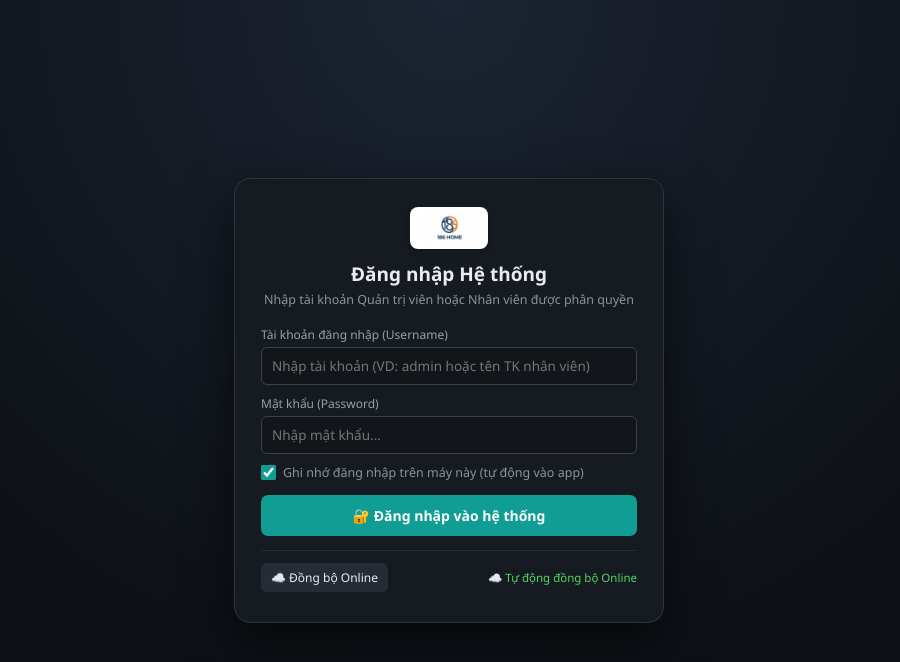
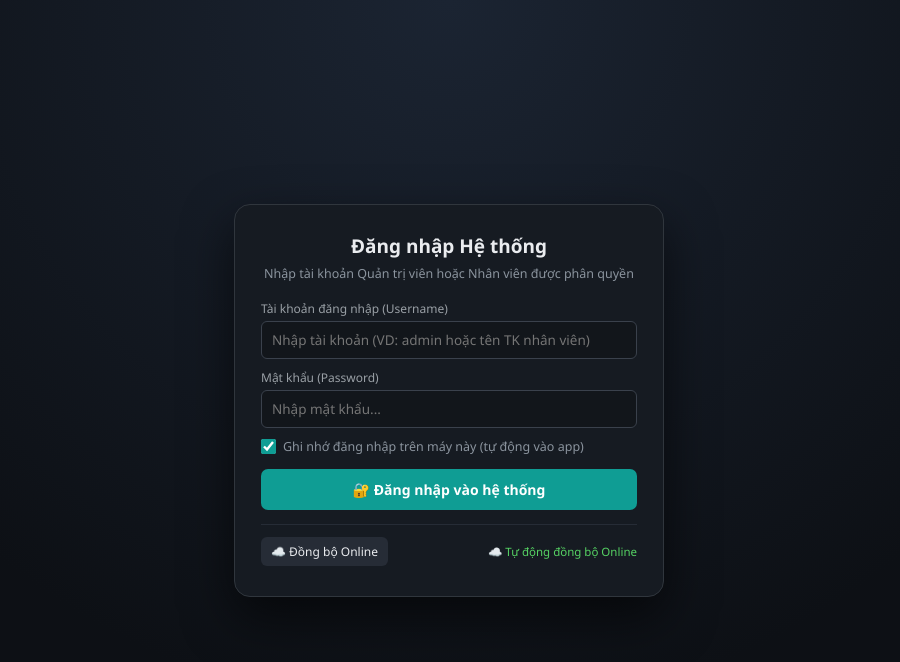
Before and after one commit to nguyentiendung38/QU-N-L-ALL-GIAN-H-NG-TIKTOK, a browser extension: page index.html in a window 1280 px wide. Shown: the whole page, without its empty margins (191-1091 px from the left). Drawn offline with Linux system fonts and the light colour scheme.

Commit message:
release: v2.1.13 - Xoa logo icon o header va man hinh dang nhap

```diff
--- a/index.html
+++ b/index.html
@@ -2,7 +2,7 @@
 <html lang="vi">
 <head>
 <meta charset="utf-8">
-<title>186 HOME - TikTok MultiShop</title>
+<title>TikTok MultiShop</title>
 <link rel="icon" type="image/png" href="icon.png">
 <style>
   :root {
@@ -35,17 +35,8 @@
     border-bottom: 1px solid var(--line);
     flex-wrap: wrap;
   }
-  .brand-card {
-    background: #fff;
-    border-radius: 8px;
-    padding: 5px 10px;
-    display: flex;
-    align-items: center;
-    box-shadow: 0 2px 6px rgba(0,0,0,.25);
-  }
-  .brand-logo { height: 32px; width: auto; display: block; }
   .title-wrap { display: flex; align-items: center; gap: 10px; }
-  header h1 { font-size: 16px; margin: 0; font-weight: 600; }
+  header h1 { font-size: 17px; margin: 0; font-weight: 700; letter-spacing: -0.2px; }
   .stats-badge {
     background: #21262d;
     border: 1px solid var(--line);
@@ -552,7 +543,7 @@
     margin-bottom: 18px;
   }
   .login-head h2 {
-    margin: 12px 0 4px;
+    margin: 0 0 6px;
     font-size: 19px;
     font-weight: 700;
   }
@@ -948,7 +939,6 @@
 <div id="loginOverlay" class="login-overlay">
   <div class="login-card">
     <div class="login-head">
-      <div class="brand-card"><img src="logo.png" alt="186 HOME" class="brand-logo"></div>
       <h2>Đăng nhập Hệ thống</h2>
       <p>Nhập tài khoản Quản trị viên hoặc Nhân viên được phân quyền</p>
     </div>
@@ -983,7 +973,6 @@
 </div>
 
 <header>
-  <div class="brand-card"><img src="logo.png" alt="186 HOME" class="brand-logo"></div>
   <div class="title-wrap">
     <h1>MultiShop</h1>
     <div class="stats-badge" id="statsBadge">Tổng: <b>0</b> gian • <span class="open-count">🟢 0 đang mở</span></div>
```
Also changed, not shown: version.json (+4 -4 lines).
